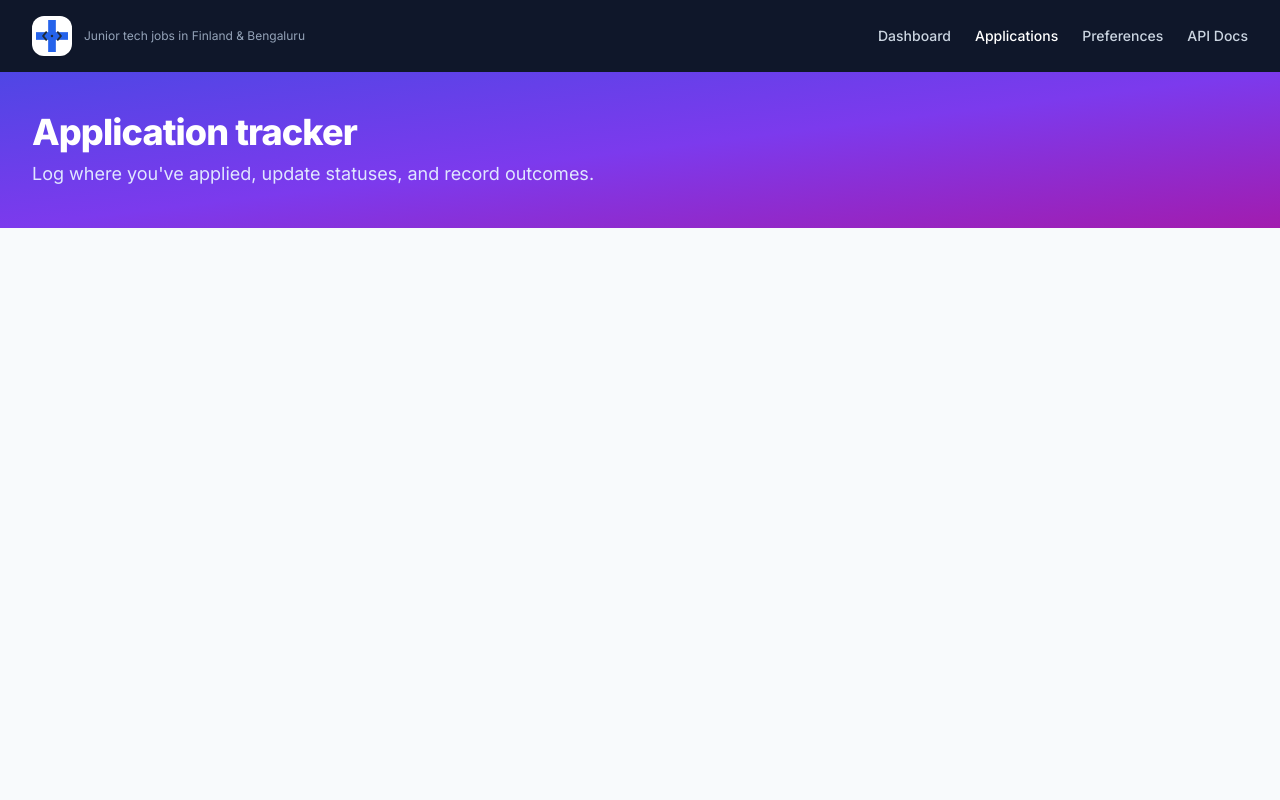
After one commit to ryusuzaku/jobhunt-finland, a FastAPI app: template src/templates/applications.html in a window 1280 px wide. The commit adds this page. Run offline with FastAPI, Linux system fonts and the light colour scheme; the template is opened without the code that fills it, so the values that code supplies are empty; some libraries are stand-ins or nearby versions.

Commit message:
Add application tracker and dashboard pagination

```diff
--- a/src/config.py
+++ b/src/config.py
@@ -9,6 +9,9 @@ DATA_DIR.mkdir(exist_ok=True)
 class Settings(BaseSettings):
     app_name: str = "JobHunt Finland"
     debug: bool = False
+
+    # Dashboard pagination
+    dashboard_page_size: int = 50
 
     # Database
     database_url: str = f"sqlite:///{DATA_DIR / 'jobs.db'}"
--- a/src/main.py
+++ b/src/main.py
@@ -12,7 +12,7 @@ from sqlalchemy.orm import Session
 from apscheduler.schedulers.asyncio import AsyncIOScheduler
 
 from src.config import settings
-from src.models import Base, engine, get_db, Job
+from src.models import Base, engine, get_db, Job, Application
 from src.scorer import score_job
 from src.scraper import fetch_all_jobs, save_jobs, prune_stale_jobs
 from src.alerts import send_console_alerts, send_email_alerts, send_discord_alerts, send_slack_alerts
@@ -20,6 +20,17 @@ from src.preferences import get_preferences, set_preferences
 
 logging.basicConfig(level=logging.INFO, format="%(asctime)s - %(levelname)s - %(message)s")
 logger = logging.getLogger(__name__)
+
+# Application lifecycle statuses
+APPLICATION_STATUSES = [
+    "saved",
+    "applied",
+    "interview",
+    "offer",
+    "rejected",
+    "withdrawn",
+    "ghosted",
+]
 
 # Create tables
 Base.metadata.create_all(bind=engine)
@@ -77,12 +88,19 @@ def _allowed_location_clause():
     )
 
 
-def _dashboard_context(request: Request, db: Session):
+def _dashboard_context(request: Request, db: Session, page: int = 1):
+    page_size = settings.dashboard_page_size
+    base_query = db.query(Job).filter(
+        Job.hidden == False, _allowed_location_clause()
+    )
+    total_jobs = base_query.count()
+    total_pages = max(1, (total_jobs + page_size - 1) // page_size)
+    page = max(1, min(page, total_pages))
+
     jobs = (
-        db.query(Job)
-        .filter(Job.hidden == False, _allowed_location_clause())
-        .order_by(Job.score.desc(), Job.date_posted.desc())
-        .limit(100)
+        base_query.order_by(Job.score.desc(), Job.date_posted.desc())
+        .offset((page - 1) * page_size)
+        .limit(page_size)
         .all()
     )
     scores = [j.score for j in jobs]
@@ -102,6 +120,9 @@ def _dashboard_context(request: Request, db: Session):
         "settings": settings,
         "prefs": prefs,
         "sources": sources,
+        "page": page,
+        "total_pages": total_pages,
+        "total_jobs": total_jobs,
     }
 
 
@@ -124,11 +145,11 @@ def api_locations(db: Session = Depends(get_db)):
 
 
 @app.get("/", response_class=HTMLResponse)
-def dashboard(request: Request, db: Session = Depends(get_db)):
+def dashboard(request: Request, page: int = 1, db: Session = Depends(get_db)):
     return templates.TemplateResponse(
         request,
         "index.html",
-        _dashboard_context(request, db),
+        _dashboard_context(request, db, page=page),
     )
 
 
@@ -169,6 +190,118 @@ def save_preferences(
     scheduler.add_job(_rescore_all_jobs)
 
     return RedirectResponse(url="/", status_code=303)
+
+
+def _parse_date(value: str | None) -> datetime | None:
+    if not value:
+        return None
+    try:
+        return datetime.strptime(value, "%Y-%m-%d")
+    except ValueError:
+        return None
+
+
+@app.get("/applications", response_class=HTMLResponse)
+def applications_page(request: Request, db: Session = Depends(get_db)):
+    apps = (
+        db.query(Application)
+        .join(Job)
+        .order_by(Application.applied_at.desc(), Application.updated_at.desc())
+        .all()
+    )
+    grouped = {status: [] for status in APPLICATION_STATUSES}
+    for app in apps:
+        grouped.setdefault(app.status, []).append(app)
+    return templates.TemplateResponse(
+        request,
+        "applications.html",
+        {
+            "request": request,
+            "settings": settings,
+            "grouped": grouped,
+            "statuses": APPLICATION_STATUSES,
+        },
+    )
+
+
+@app.post("/applications")
+def create_application(
+    request: Request,
+    job_id: int = Form(),
+    status: str = Form("saved"),
+    applied_at: str = Form(""),
+    closing_date: str = Form(""),
+    notes: str = Form(""),
+    db: Session = Depends(get_db),
+):
+    if status not in APPLICATION_STATUSES:
+        status = "saved"
+
+    job = db.query(Job).filter(Job.id == job_id).first()
+    if not job:
+        return RedirectResponse(url="/", status_code=303)
+
+    application = db.query(Application).filter(Application.job_id == job_id).first()
+    if application:
+        application.status = status
+        application.applied_at = _parse_date(applied_at) or application.applied_at
+        application.closing_date = _parse_date(closing_date) or application.closing_date
+        application.notes = notes
+    else:
+        application = Application(
+            job_id=job_id,
+            status=status,
+            applied_at=_parse_date(applied_at),
+            closing_date=_parse_date(closing_date),
+            notes=notes,
+        )
+        db.add(application)
+
+    job.hidden = status != "saved"
+    db.commit()
+    return RedirectResponse(url="/applications", status_code=303)
+
+
+@app.post("/applications/{application_id}")
+def update_application(
+    request: Request,
+    application_id: int,
+    status: str = Form("saved"),
+    applied_at: str = Form(""),
+    closing_date: str = Form(""),
+    notes: str = Form(""),
+    outcome: str = Form(""),
+    db: Session = Depends(get_db),
+):
+    if status not in APPLICATION_STATUSES:
+        status = "saved"
+
+    application = db.query(Application).filter(Application.id == application_id).first()
+    if not application:
+        return RedirectResponse(url="/applications", status_code=303)
+
+    application.status = status
+    if applied_at:
+        application.applied_at = _parse_date(applied_at)
+    if closing_date:
+        application.closing_date = _parse_date(closing_date)
+    application.notes = notes
+    application.outcome = outcome
+
+    application.job.hidden = status != "saved"
+    db.commit()
+    return RedirectResponse(url="/applications", status_code=303)
+
+
+@app.post("/applications/{application_id}/delete")
+def delete_application(application_id: int, db: Session = Depends(get_db)):
+    application = db.query(Application).filter(Application.id == application_id).first()
+    if application:
+        job = application.job
+        db.delete(application)
+        job.hidden = False
+        db.commit()
+    return RedirectResponse(url="/applications", status_code=303)
 
 
 async def _rescore_all_jobs():
@@ -230,11 +363,17 @@ async def trigger_fetch(db: Session = Depends(get_db)):
 
 
 @app.get("/api/jobs")
-def api_jobs(db: Session = Depends(get_db), min_score: float = 0.0, limit: int = 100):
+def api_jobs(
+    db: Session = Depends(get_db),
+    min_score: float = 0.0,
+    skip: int = 0,
+    limit: int = 100,
+):
     jobs = (
         db.query(Job)
         .filter(Job.hidden == False, Job.score >= min_score, _allowed_location_clause())
         .order_by(Job.score.desc(), Job.date_posted.desc())
+        .offset(skip)
         .limit(limit)
         .all()
     )
--- /dev/null
+++ b/src/templates/applications.html
@@ -0,0 +1,138 @@
+<!DOCTYPE html>
+<html lang="en">
+<head>
+    <meta charset="UTF-8">
+    <meta name="viewport" content="width=device-width, initial-scale=1.0">
+    <title>Applications — {{ settings.app_name }}</title>
+    <link rel="icon" type="image/svg+xml" href="/static/favicon.svg">
+    <script src="https://cdn.tailwindcss.com"></script>
+    <link href="https://fonts.googleapis.com/css2?family=Inter:wght@400;500;600;700;800&display=swap" rel="stylesheet">
+    <style>body { font-family: 'Inter', sans-serif; }</style>
+</head>
+<body class="bg-slate-50 text-slate-800 min-h-screen">
+    <header class="bg-slate-900 text-white sticky top-0 z-50">
+        <div class="max-w-7xl mx-auto px-4 sm:px-6 lg:px-8 py-4 flex items-center justify-between">
+            <a href="/" class="flex items-center gap-3">
+                <img src="/static/favicon.svg" alt="" class="w-10 h-10 rounded-xl bg-white p-1 shadow-sm">
+                <div>
+                    <h1 class="text-lg font-bold tracking-tight">{{ settings.app_name }}</h1>
+                    <p class="text-slate-400 text-xs">Junior tech jobs in Finland &amp; Bengaluru</p>
+                </div>
+            </a>
+            <nav class="flex items-center gap-6 text-sm font-medium">
+                <a href="/" class="text-slate-300 hover:text-white transition">Dashboard</a>
+                <a href="/applications" class="text-white hover:text-blue-300 transition">Applications</a>
+                <a href="/preferences" class="text-slate-300 hover:text-white transition">Preferences</a>
+                <a href="/docs" class="text-slate-300 hover:text-white transition">API Docs</a>
+            </nav>
+        </div>
+    </header>
+
+    <section class="bg-gradient-to-br from-indigo-600 via-violet-600 to-fuchsia-700 text-white">
+        <div class="max-w-7xl mx-auto px-4 sm:px-6 lg:px-8 py-10">
+            <h2 class="text-3xl md:text-4xl font-extrabold tracking-tight mb-2">Application tracker</h2>
+            <p class="text-indigo-100 max-w-2xl text-lg">Log where you've applied, update statuses, and record outcomes.</p>
+        </div>
+    </section>
+
+    <main class="max-w-7xl mx-auto px-4 sm:px-6 lg:px-8 py-8">
+        {% for status in statuses %}
+        {% set apps = grouped.get(status, []) %}
+        <section class="mb-10">
+            <div class="flex items-center gap-3 mb-4">
+                <h3 class="text-xl font-bold text-slate-900 capitalize">{{ status }}</h3>
+                <span class="bg-slate-200 text-slate-700 text-xs font-bold px-2.5 py-1 rounded-full">{{ apps|length }}</span>
+            </div>
+
+            {% if apps %}
+            <div class="space-y-4">
+                {% for app in apps %}
+                {% set job = app.job %}
+                {% set circ = 87.965 %}
+                {% set offset = circ - (job.score / 100.0) * circ %}
+                <article class="bg-white rounded-2xl shadow-sm border border-slate-200 p-5">
+                    <div class="flex flex-col lg:flex-row gap-6 justify-between">
+                        <div class="flex-1 min-w-0">
+                            <div class="flex items-start justify-between gap-3">
+                                <h4 class="text-lg font-bold text-slate-900 leading-snug">
+                                    <a href="{{ job.url }}" target="_blank" rel="noopener" class="hover:text-blue-600 transition">{{ job.title }}</a>
+                                </h4>
+                                <div class="flex items-center gap-2 shrink-0">
+                                    <span class="inline-flex items-center px-2.5 py-0.5 rounded-full text-xs font-semibold bg-indigo-50 text-indigo-700 border border-indigo-100">{{ job.source }}</span>
+                                    {% if job.remote %}
+                                    <span class="inline-flex items-center px-2.5 py-0.5 rounded-full text-xs font-semibold bg-emerald-50 text-emerald-700 border border-emerald-100">Remote</span>
+                                    {% endif %}
+                                    {% if job.hybrid %}
+                                    <span class="inline-flex items-center px-2.5 py-0.5 rounded-full text-xs font-semibold bg-teal-50 text-teal-700 border border-teal-100">Hybrid</span>
+                                    {% endif %}
+                                </div>
+                            </div>
+                            <p class="text-slate-500 text-sm mt-1.5 flex flex-wrap items-center gap-2">
+                                <span class="font-medium text-slate-700">{{ job.company }}</span>
+                                <span class="text-slate-300">•</span>
+                                <span>{{ job.location }}</span>
+                                <span class="text-slate-300">•</span>
+                                <span>Score {{ job.score }}</span>
+                            </p>
+                            {% if app.notes %}
+                            <p class="mt-3 text-sm text-slate-700 bg-slate-50 rounded-lg p-3 border border-slate-100">{{ app.notes }}</p>
+                            {% endif %}
+                            {% if app.outcome %}
+                            <p class="mt-2 text-sm text-slate-600"><span class="font-semibold">Outcome:</span> {{ app.outcome }}</p>
+                            {% endif %}
+                        </div>
+                        <div class="flex flex-col items-center justify-center shrink-0">
+                            <div class="relative w-14 h-14">
+                                <svg class="w-14 h-14 -rotate-90" viewBox="0 0 36 36">
+                                    <circle cx="18" cy="18" r="14" fill="none" stroke="#e2e8f0" stroke-width="4"></circle>
+                                    <circle cx="18" cy="18" r="14" fill="none" stroke="#2563eb" stroke-width="4" stroke-linecap="round"
+                                        stroke-dasharray="{{ circ }}" stroke-dashoffset="{{ offset }}"></circle>
+                                </svg>
+                                <div class="absolute inset-0 flex items-center justify-center font-bold text-slate-900 text-xs">{{ job.score }}</div>
+                            </div>
+                        </div>
+                    </div>
+
+                    <form action="/applications/{{ app.id }}" method="post" class="mt-5 pt-5 border-t border-slate-100">
+                        <div class="grid grid-cols-1 sm:grid-cols-2 lg:grid-cols-4 gap-3 mb-3">
+                            <div>
+                                <label class="block text-xs font-semibold text-slate-500 uppercase tracking-wider">Status</label>
+                                <select name="status" class="w-full rounded-lg border-slate-300 text-sm py-2 px-3 border focus:border-blue-500 focus:ring-blue-500">
+                                    {% for s in statuses %}
+                                    <option value="{{ s }}" {% if s == app.status %}selected{% endif %}>{{ s|capitalize }}</option>
+                                    {% endfor %}
+                                </select>
+                            </div>
+                            <div>
+                                <label class="block text-xs font-semibold text-slate-500 uppercase tracking-wider">Applied date</label>
+                                <input type="date" name="applied_at" value="{{ app.applied_at.strftime('%Y-%m-%d') if app.applied_at else '' }}" class="w-full rounded-lg border-slate-300 text-sm py-2 px-3 border focus:border-blue-500 focus:ring-blue-500">
+                            </div>
+                            <div>
+                                <label class="block text-xs font-semibold text-slate-500 uppercase tracking-wider">Closing date</label>
+                                <input type="date" name="closing_date" value="{{ app.closing_date.strftime('%Y-%m-%d') if app.closing_date else '' }}" class="w-full rounded-lg border-slate-300 text-sm py-2 px-3 border focus:border-blue-500 focus:ring-blue-500">
+                            </div>
+                            <div>
+                                <label class="block text-xs font-semibold text-slate-500 uppercase tracking-wider">Outcome</label>
+                                <input type="text" name="outcome" value="{{ app.outcome or '' }}" placeholder="e.g. got offer" class="w-full rounded-lg border-slate-300 text-sm py-2 px-3 border focus:border-blue-500 focus:ring-blue-500">
+                            </div>
+                        </div>
+                        <div class="mb-3">
+                            <label class="block text-xs font-semibold text-slate-500 uppercase tracking-wider">Notes</label>
+                            <textarea name="notes" rows="2" class="w-full rounded-lg border-slate-300 text-sm py-2 px-3 border focus:border-blue-500 focus:ring-blue-500">{{ app.notes or '' }}</textarea>
+                        </div>
+                        <div class="flex items-center justify-end gap-3">
+                            <button type="submit" formaction="/applications/{{ app.id }}/delete" formmethod="post" class="text-sm font-medium text-red-500 hover:text-red-700 px-3 py-2 rounded-lg hover:bg-red-50 transition" onclick="return confirm('Delete this application and return the job to the dashboard?')">Delete</button>
+                            <button type="submit" class="text-sm font-semibold bg-blue-600 hover:bg-blue-700 text-white px-4 py-2 rounded-lg transition">Update application</button>
+                        </div>
+                    </form>
+                </article>
+                {% endfor %}
+            </div>
+            {% else %}
+            <p class="text-slate-500 text-sm">No applications in this stage yet.</p>
+            {% endif %}
+        </section>
+        {% endfor %}
+    </main>
+</body>
+</html>
--- a/src/templates/preferences.html
+++ b/src/templates/preferences.html
@@ -21,6 +21,7 @@
             </a>
             <nav class="flex items-center gap-6 text-sm font-medium">
                 <a href="/" class="text-slate-300 hover:text-white transition">Dashboard</a>
+                <a href="/applications" class="text-slate-300 hover:text-white transition">Applications</a>
                 <a href="/preferences" class="text-white hover:text-blue-300 transition">Preferences</a>
                 <a href="/docs" class="text-slate-300 hover:text-white transition">API Docs</a>
             </nav>
```
Also changed, not shown: STATUS.md (+12 -9 lines), migrate.py (added, +14 -0 lines), src/models.py (+25 -2 lines), src/templates/index.html (+61 -0 lines).
